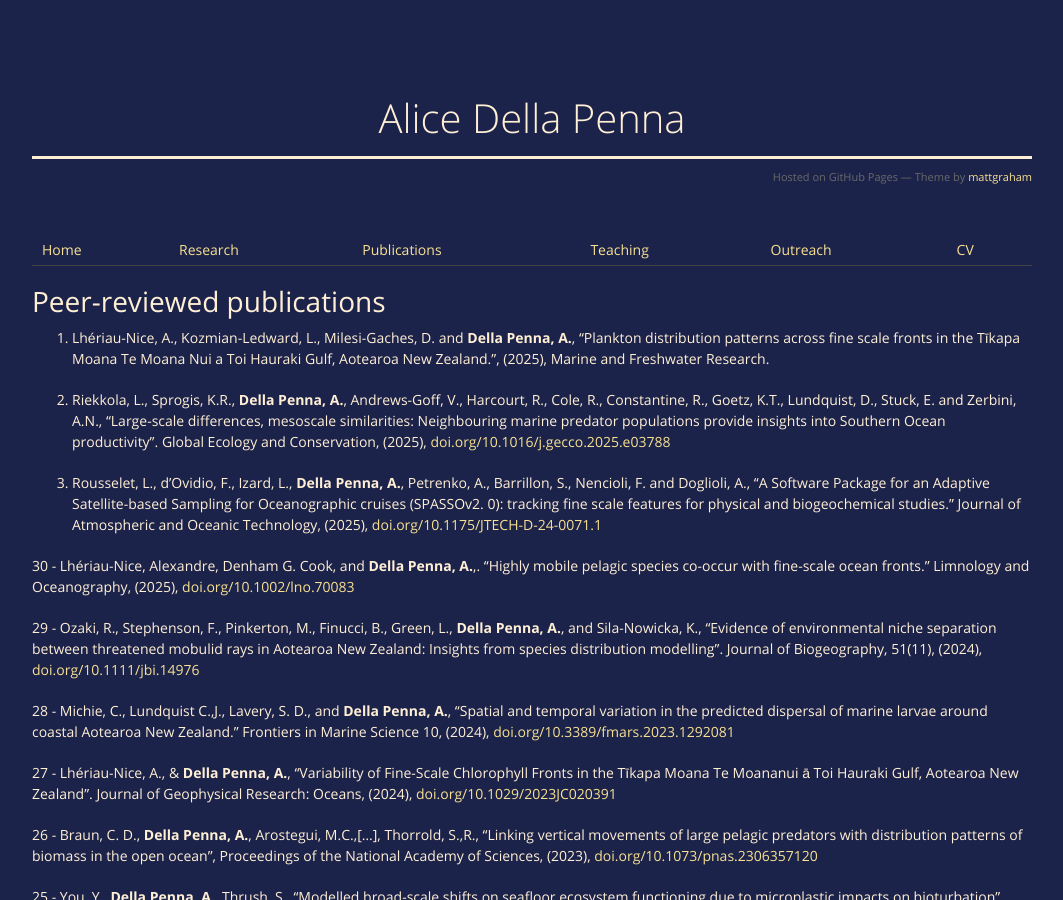
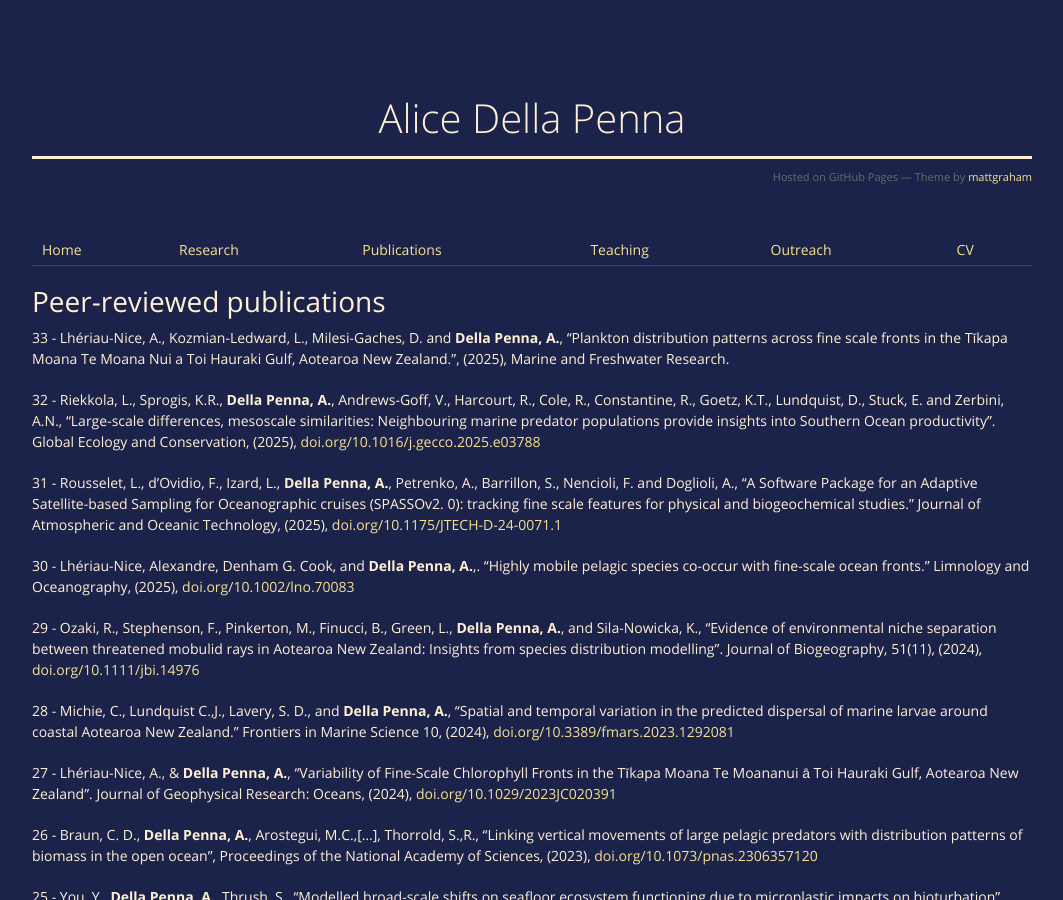
Before and after one commit to AliceDellaPenna/alicedellapenna.github.io, a Jekyll site: the page built from publications.md, in a window 1280 px wide and 900 px high. Shown: the whole window, without its empty margins (108-1171 px from the left). Built offline with Jekyll 4.4.1, drawn with Linux system fonts in a browser that asks for light colours; the repository's description, which GitHub fills in, is left out.

Commit message:
Update publications.md

```diff
--- a/publications.md
+++ b/publications.md
@@ -9,11 +9,11 @@ title: publications
 Peer-reviewed publications
 ==========================
 
-33. Lhériau-Nice, A., Kozmian-Ledward, L., Milesi-Gaches, D. and **Della Penna, A.**, "Plankton distribution patterns across fine scale fronts in the Tīkapa Moana Te Moana Nui a Toi Hauraki Gulf, Aotearoa New Zealand.", (2025), Marine and Freshwater Research.
+33 -  Lhériau-Nice, A., Kozmian-Ledward, L., Milesi-Gaches, D. and **Della Penna, A.**, "Plankton distribution patterns across fine scale fronts in the Tīkapa Moana Te Moana Nui a Toi Hauraki Gulf, Aotearoa New Zealand.", (2025), Marine and Freshwater Research.
 
-32. Riekkola, L., Sprogis, K.R., **Della Penna, A.**, Andrews-Goff, V., Harcourt, R., Cole, R., Constantine, R., Goetz, K.T., Lundquist, D., Stuck, E. and Zerbini, A.N., "Large-scale differences, mesoscale similarities: Neighbouring marine predator populations provide insights into Southern Ocean productivity". Global Ecology and Conservation, (2025), [doi.org/10.1016/j.gecco.2025.e03788](doi.org/10.1016/j.gecco.2025.e03788)
+32 -  Riekkola, L., Sprogis, K.R., **Della Penna, A.**, Andrews-Goff, V., Harcourt, R., Cole, R., Constantine, R., Goetz, K.T., Lundquist, D., Stuck, E. and Zerbini, A.N., "Large-scale differences, mesoscale similarities: Neighbouring marine predator populations provide insights into Southern Ocean productivity". Global Ecology and Conservation, (2025), [doi.org/10.1016/j.gecco.2025.e03788](doi.org/10.1016/j.gecco.2025.e03788)
 
-31. Rousselet, L., d’Ovidio, F., Izard, L., **Della Penna, A.**, Petrenko, A., Barrillon, S., Nencioli, F. and Doglioli, A., "A Software Package for an Adaptive Satellite-based Sampling for Oceanographic cruises (SPASSOv2. 0): tracking fine scale features for physical and biogeochemical studies." Journal of Atmospheric and Oceanic Technology, (2025), [doi.org/10.1175/JTECH-D-24-0071.1](doi.org/10.1175/JTECH-D-24-0071.1)
+31 - Rousselet, L., d’Ovidio, F., Izard, L., **Della Penna, A.**, Petrenko, A., Barrillon, S., Nencioli, F. and Doglioli, A., "A Software Package for an Adaptive Satellite-based Sampling for Oceanographic cruises (SPASSOv2. 0): tracking fine scale features for physical and biogeochemical studies." Journal of Atmospheric and Oceanic Technology, (2025), [doi.org/10.1175/JTECH-D-24-0071.1](doi.org/10.1175/JTECH-D-24-0071.1)
 
 30 - Lhériau‐Nice, Alexandre, Denham G. Cook, and **Della Penna, A.**,. "Highly mobile pelagic species co‐occur with fine‐scale ocean fronts." Limnology and Oceanography, (2025), [doi.org/10.1002/lno.70083](doi.org/10.1002/lno.70083)
 
```
